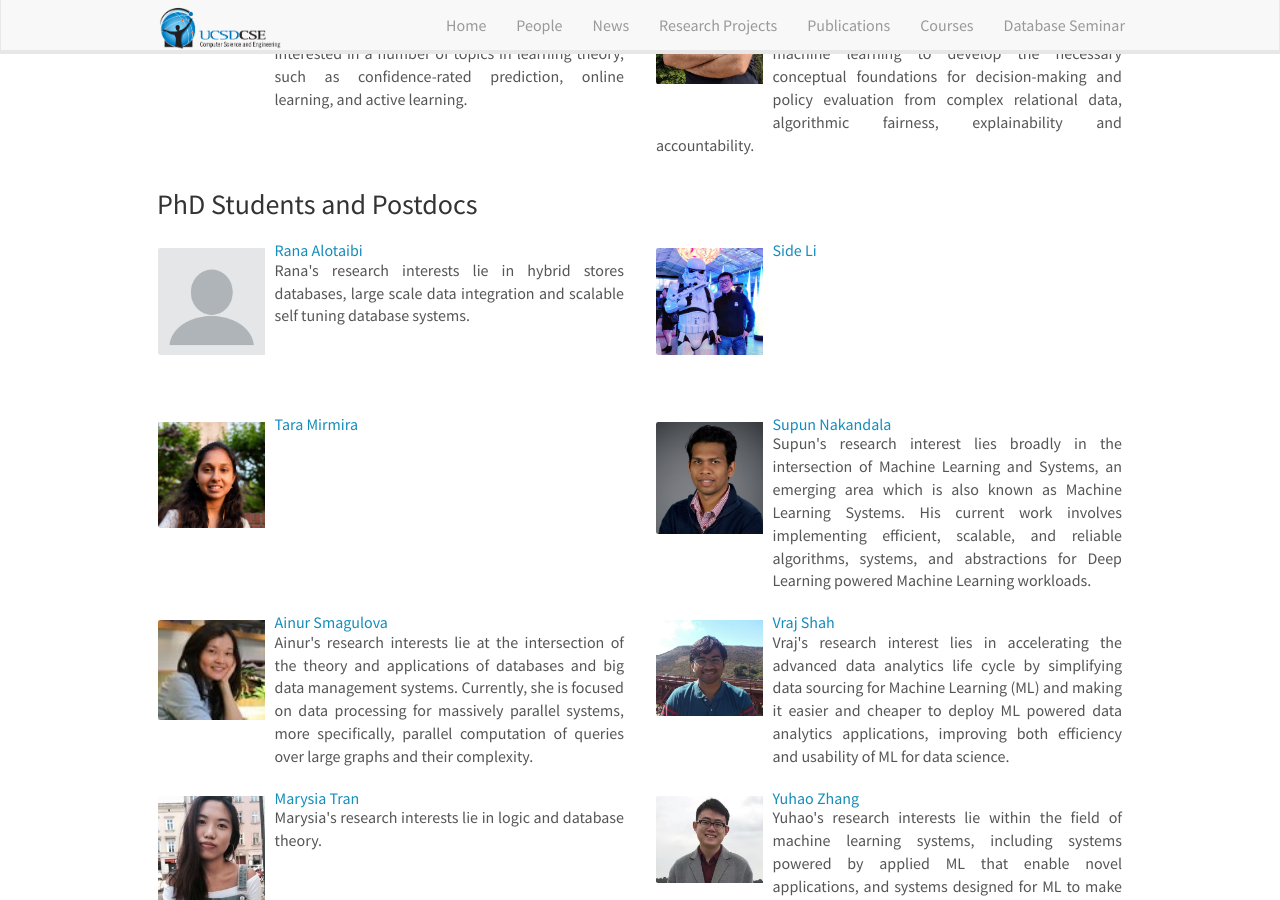
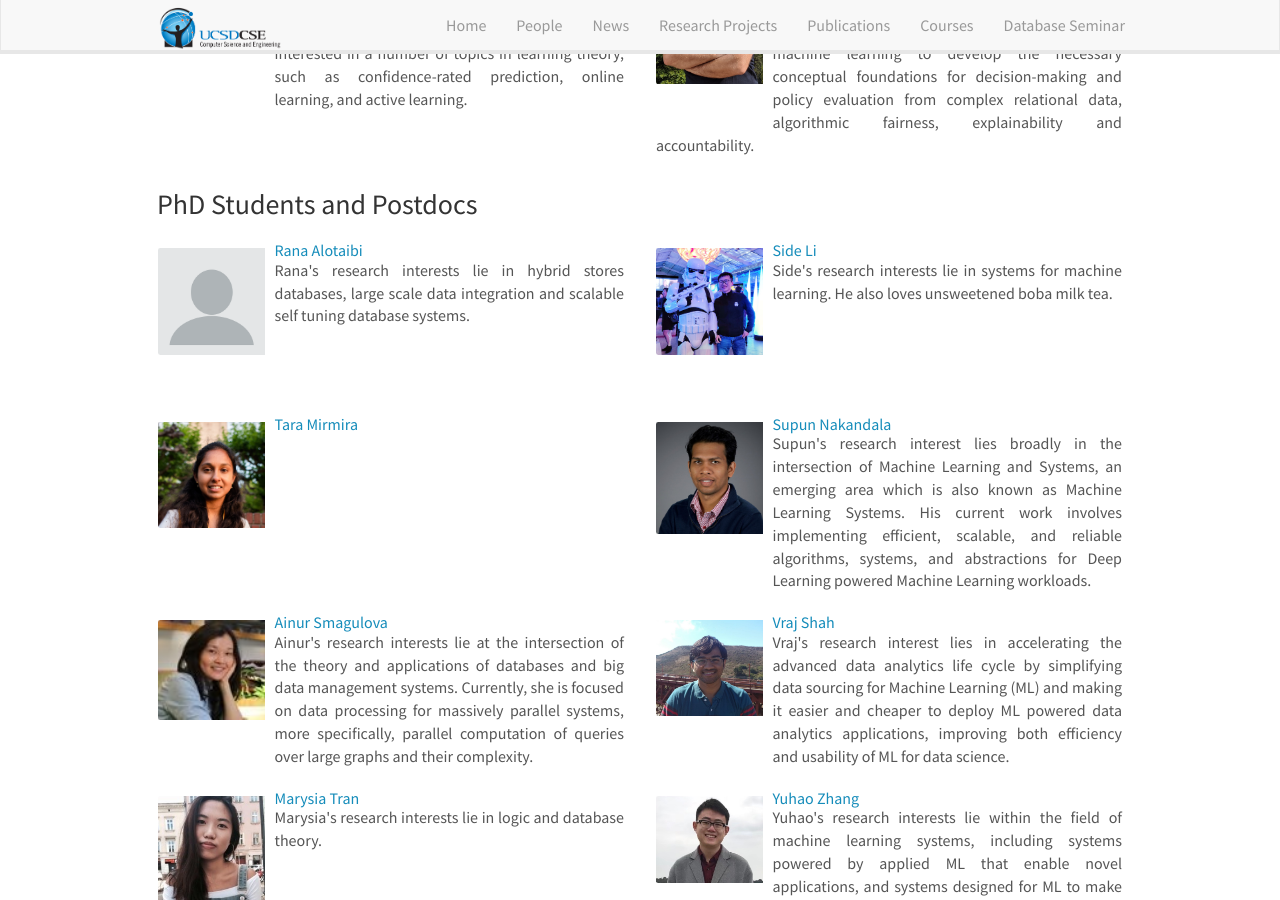
Before and after one commit to dbucsd/dbucsd.github.io, a Jekyll site: the page built from index.md, in a window 1280 px wide and 900 px high, scrolled down 1067 px. Built offline with Jekyll 4.4.1, drawn with Linux system fonts in a browser that asks for light colours; nearby versions of some CDN libraries.

Commit message:
side info

```diff
--- a/_data/students.yml
+++ b/_data/students.yml
@@ -5,6 +5,7 @@
 - name: Side Li
   photo: side.jpg
   web: https://liside.github.io/
+  info: "Side's research interests lie in systems for machine learning. He also loves unsweetened boba milk tea."
 - name: Tara Mirmira
   photo: tara.png
   web: https://www.linkedin.com/in/tara-mirmira/
```
